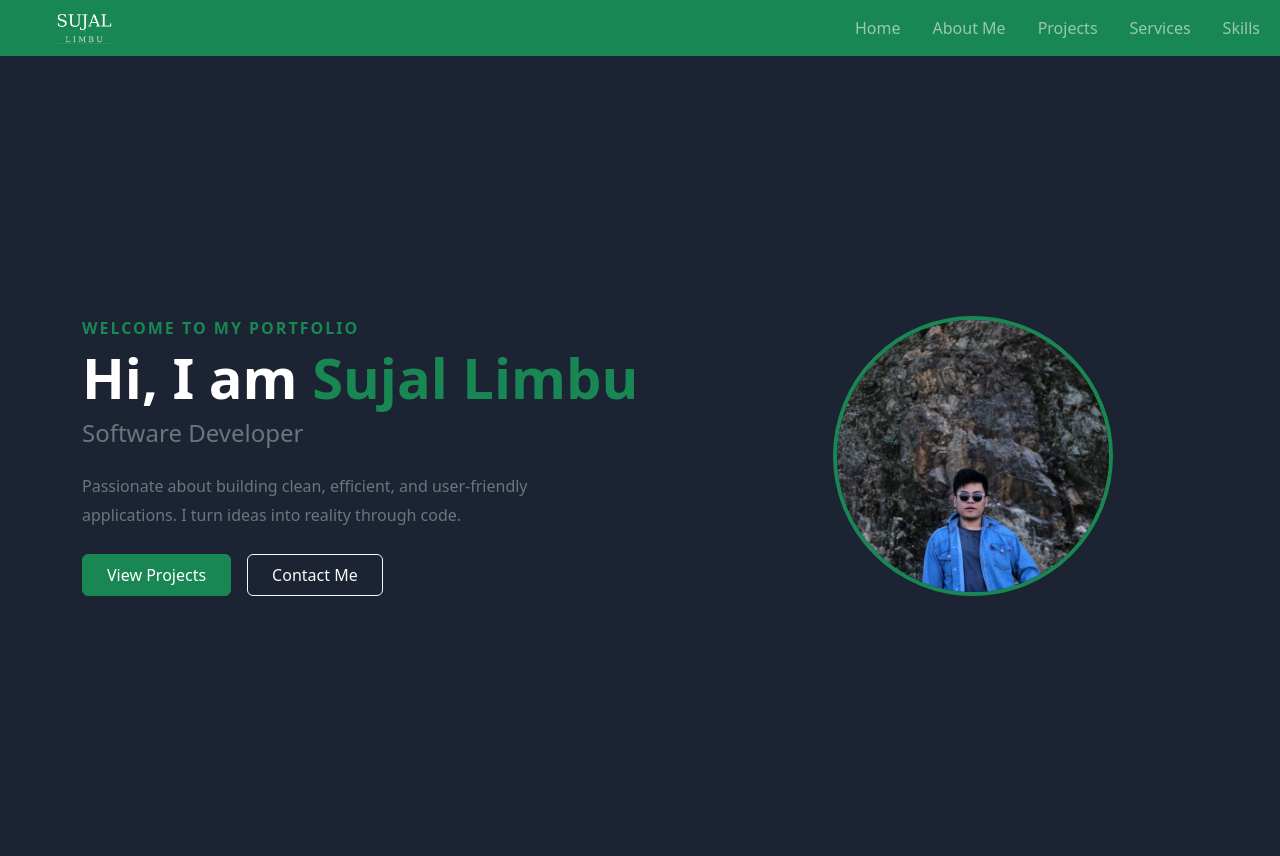
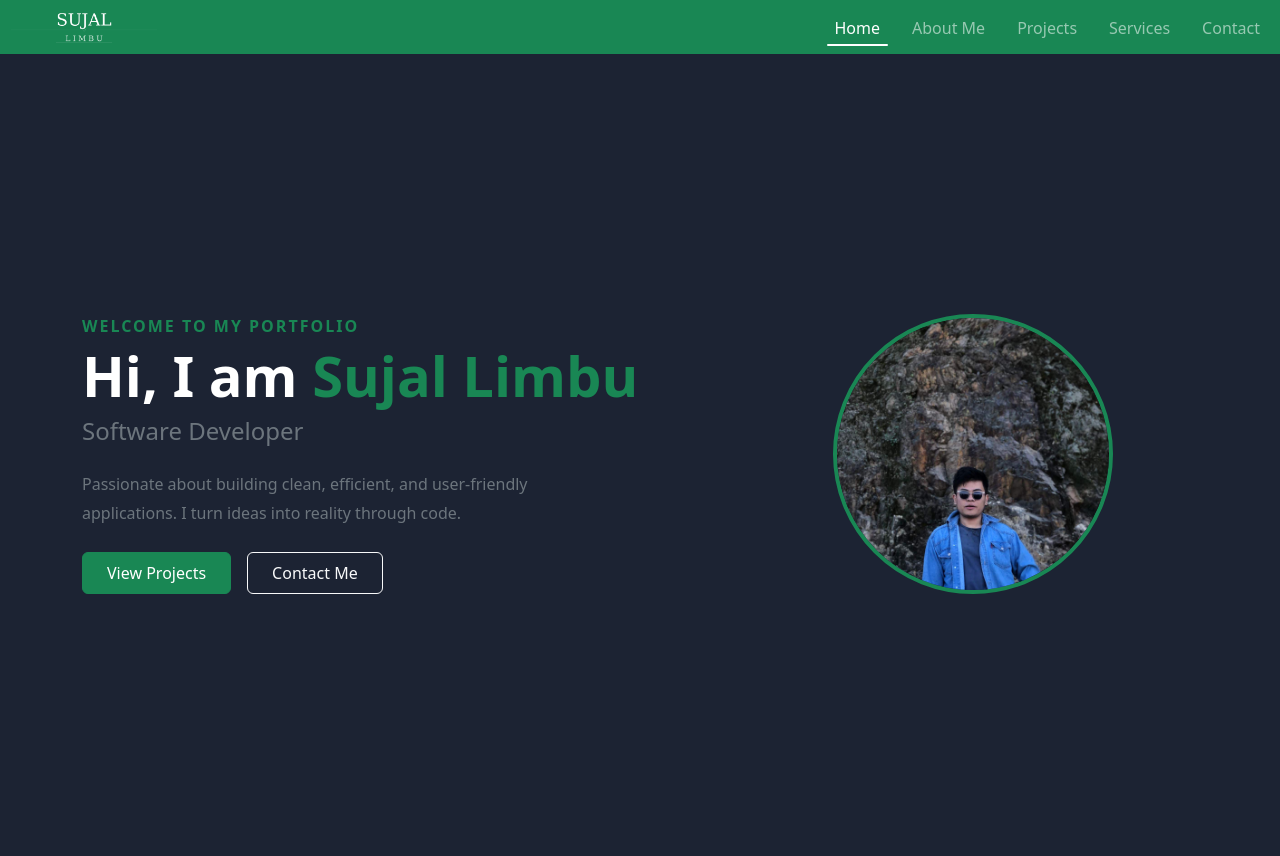
Before and after one commit to sujal-limbu/Portfolio, a Django app: page / in a window 1280 px wide. After the commit the page ends 594 px from the top, so only its background shows below. Run offline with Django 5.2, Linux system fonts and the light colour scheme.

Commit message:
added active color to the links

```diff
--- a/core/static/css/style.css
+++ b/core/static/css/style.css
@@ -1,4 +1,32 @@
 body {
-    background-color: #0d1f0f;  /* very dark green-black */
-    color: #e8f5e9;              /* soft green-white text */
+  background-color: #0d1f0f; /* very dark green-black */
+  color: #e8f5e9; /* soft green-white text */
 }
+
+/* Underline effect on nav links */
+.navbar-nav .nav-link {
+    position: relative;
+    padding-bottom: 6px;
+}
+
+.navbar-nav .nav-link::after {
+    content: '';
+    position: absolute;
+    bottom: 0;
+    left: 0;
+    width: 0;
+    height: 2px;
+    background-color: #fff;   /* white underline on green navbar */
+    border-radius: 2px;
+    transition: width 0.3s ease;
+}
+
+/* Active page underline */
+.navbar-nav .nav-link.active::after {
+    width: 100%;
+}
+
+/* Hover underline */
+.navbar-nav .nav-link:hover::after {
+    width: 100%;
+}
--- a/core/templates/base.html
+++ b/core/templates/base.html
@@ -8,55 +8,56 @@
     <title>Document</title>
     <link href="https://cdn.jsdelivr.net/npm/bootstrap@5.3.8/dist/css/bootstrap.min.css" rel="stylesheet"
         integrity="sha384-sRIl4kxILFvY47J16cr9ZwB07vP4J8+LH7qKQnuqkuIAvNWLzeN8tE5YBujZqJLB" crossorigin="anonymous">
-    <script src="https://cdn.jsdelivr.net/npm/bootstrap@5.3.8/dist/js/bootstrap.bundle.min.js"
-        integrity="sha384-FKyoEForCGlyvwx9Hj09JcYn3nv7wiPVlz7YYwJrWVcXK/BmnVDxM+D2scQbITxI"
-        crossorigin="anonymous"></script>
-    <!-- custom css -->
-     <link rel="stylesheet" href="{% static 'css/style.css' %}">
+    <!-- custom css AFTER bootstrap -->
+    <link rel="stylesheet" href="{% static 'css/style.css' %}">
 </head>
 
 <body>
     <nav class="navbar navbar-dark navbar-expand-lg bg-success">
         <div class="container-fluid position-relative">
 
-            <!-- Toggler (left) -->
             <button class="navbar-toggler" type="button" data-bs-toggle="collapse" data-bs-target="#navbarNav"
                 aria-controls="navbarNav" aria-expanded="false" aria-label="Toggle navigation">
                 <span class="navbar-toggler-icon"></span>
             </button>
 
-            <!-- Logo absolutely centered -->
             <a href="#" class="position-absolute start-0 mt-3">
                 <img src="{% static 'images/sujal_limbu_logo.png' %}" height="70">
             </a>
 
-            <!-- Links (right) -->
             <div class="collapse navbar-collapse justify-content-end" id="navbarNav">
                 <ul class="navbar-nav gap-3">
                     <li class="nav-item">
-                        <a class="nav-link {% if request.resolver_match.url_name == 'home' %} activate {% endif %}" aria-current="page" href="#">Home</a>
+                        <a class="nav-link {% if request.resolver_match.url_name == 'home' %}active{% endif %}"
+                            href="{% url 'home' %}">Home</a>
                     </li>
                     <li class="nav-item">
-                        <a class="nav-link {% if request.resolver_match.url_name == 'home' %} activate {% endif %}" href="#">About Me</a>
+                        <a class="nav-link {% if request.resolver_match.url_name == 'about' %}active{% endif %}"
+                            href="{% url 'about' %}">About Me</a>
                     </li>
                     <li class="nav-item">
-                        <a class="nav-link {% if request.resolver_match.url_name == 'home' %} activate {% endif %}" href="#">Projects</a>
+                        <a class="nav-link {% if request.resolver_match.url_name == 'projects' %}active{% endif %}"
+                            href="{% url 'projects' %}">Projects</a>
                     </li>
                     <li class="nav-item">
-                        <a class="nav-link {% if request.resolver_match.url_name == 'home' %} activate {% endif %}" href="#">Services</a>
+                        <a class="nav-link {% if request.resolver_match.url_name == 'services' %}active{% endif %}"
+                            href="{% url 'services' %}">Services</a>
                     </li>
                     <li class="nav-item">
-                        <a class="nav-link {% if request.resolver_match.url_name == 'home' %} activate {% endif %}" href="#">Skills</a>
+                        <a class="nav-link {% if request.resolver_match.url_name == 'contact' %}active{% endif %}"
+                            href="{% url 'contact' %}">Contact</a>
                     </li>
                 </ul>
             </div>
-
         </div>
     </nav>
+
     {% block content %}
-
     {% endblock content %}
 
+    <!-- Bootstrap JS at bottom of body -->
+    <script src="https://cdn.jsdelivr.net/npm/bootstrap@5.3.8/dist/js/bootstrap.bundle.min.js"
+        integrity="sha384-FKyoEForCGlyvwx9Hj09JcYn3nv7wiPVlz7YYwJrWVcXK/BmnVDxM+D2scQbITxI"
+        crossorigin="anonymous"></script>
 </body>
-
 </html>
--- a/core/urls.py
+++ b/core/urls.py
@@ -1,6 +1,10 @@
 from django.urls import path
-from .views import home
+from .views import *
 
 urlpatterns = [
-    path('' , home , name = 'home')
+    path('' , home , name = 'home'),
+    path('about/' , about , name = 'about'),
+    path('contact/' , contact , name = 'contact'),
+    path('services/' , services , name = 'services'),
+    path('projects/' , projects , name = 'projects')
 ]
--- a/core/views.py
+++ b/core/views.py
@@ -2,3 +2,11 @@ from django.shortcuts import render
 
 def home(request):
     return render(request , 'core/index.html' )
+def about(request):
+    return render(request , 'core/about.html' )
+def services(request):
+    return render(request , 'core/services.html' )
+def contact(request):
+    return render(request , 'core/contact.html' )
+def projects(request):
+    return render(request , 'core/projects.html' )
```
Also changed, not shown: core/templates/core/services.html (added, +35 -0 lines), core/templates/core/about.html (added), core/templates/core/contact.html (added), core/templates/core/projects.html (added).
